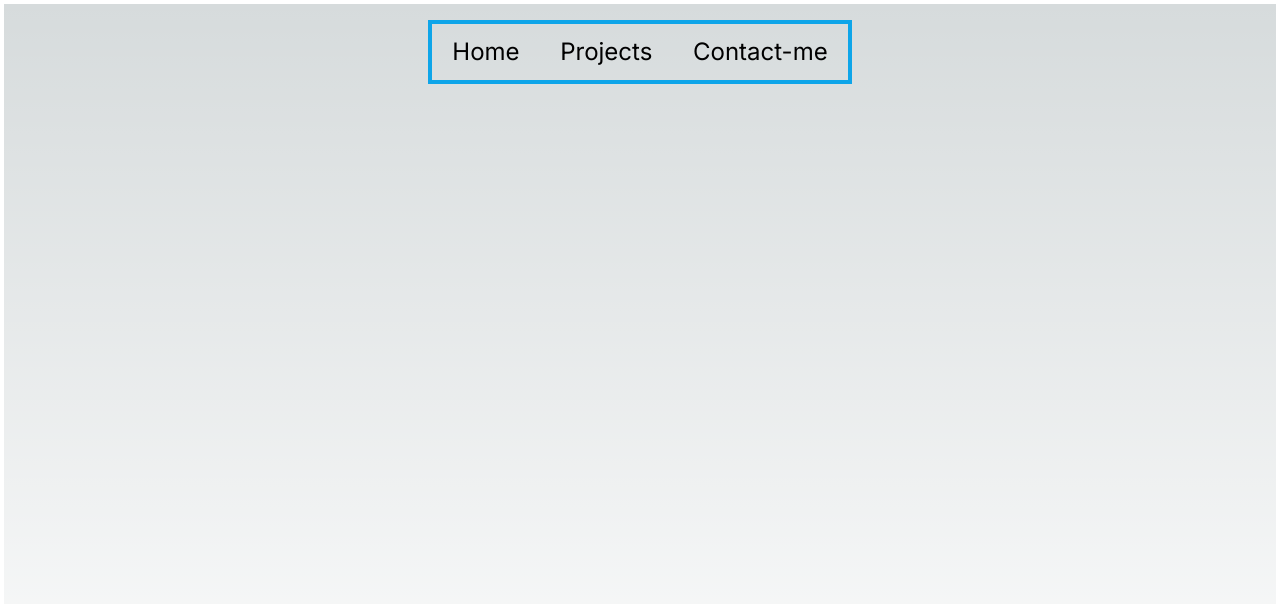
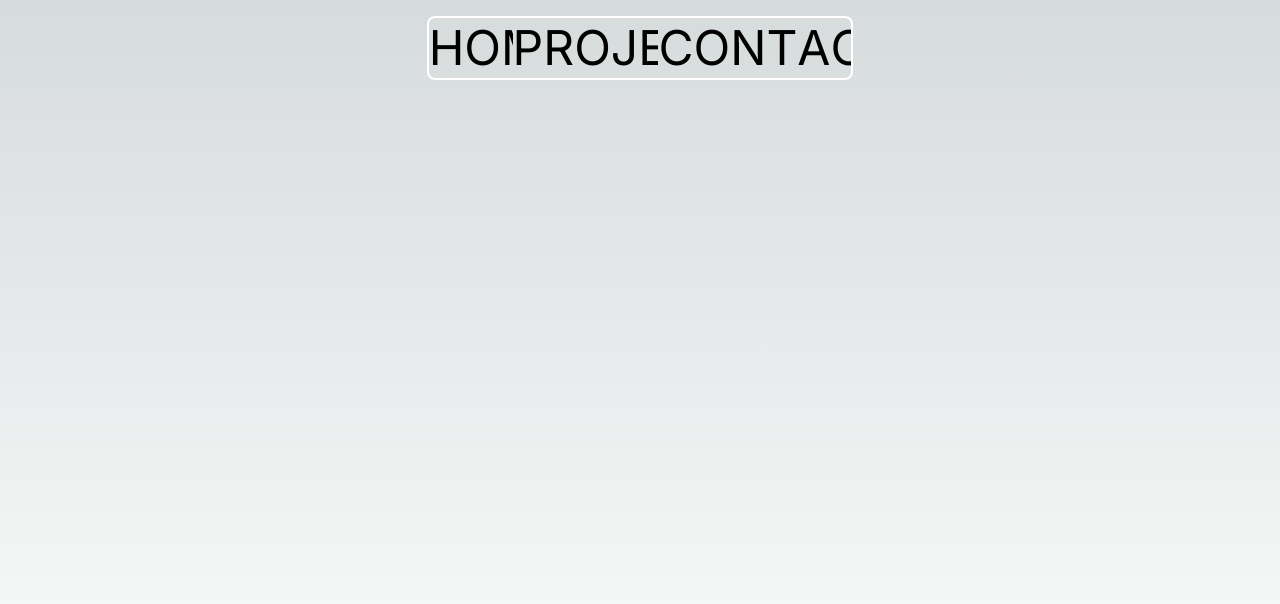
Before and after one commit to GabrielMunizz/porfolio2, a Next.js app: page / in a window 1280 px wide. Shown: the top 604 px of the page. Built offline with nearby package versions, Linux system fonts and the light colour scheme.

Commit message:
Feat: Cria NavBar animada

```diff
--- a/src/app/page.tsx
+++ b/src/app/page.tsx
@@ -2,7 +2,7 @@ import NavBar from "@/components/NavBar";
 
 export default function Home() {
   return (
-    <main className="relative flex flex-col flex-center items-center justify-start min-h-screen w-full border-4 border-white">
+    <main className="flex flex-col flex-center items-center justify-start min-h-screen w-full">
       <NavBar />
     </main>
   );
--- /dev/null
+++ b/src/components/FlipTab.tsx
@@ -0,0 +1,69 @@
+"use client";
+
+import { motion } from "framer-motion";
+
+type TabProps = {
+  children: string;
+};
+
+export default function FlipTab({ children }: TabProps) {
+  const variant1 = {
+    initial: { y: 0 },
+    hovered: { y: "-100%" },
+  };
+  const variant2 = {
+    initial: { y: "100%" },
+    hovered: { y: 0 },
+  };
+
+  const DURATION = 0.35;
+  const STAGGER = 0.03;
+  return (
+    <motion.li
+      initial="initial"
+      whileHover="hovered"
+      className="relative block overflow-hidden whitespace-nowrap uppercase sm:text-5xl md:text8xl lg:9xl hover:cursor-pointer"
+      style={{
+        lineHeight: 0.85,
+      }}
+    >
+      <div>
+        {children.split("").map((letter, i) => {
+          return (
+            <motion.span
+              transition={{
+                duration: DURATION,
+                delay: STAGGER * i,
+                ease: "easeInOut",
+              }}
+              className="inline-block"
+              variants={variant1}
+              key={i}
+            >
+              {letter}
+            </motion.span>
+          );
+        })}
+      </div>
+
+      <div className="absolute inset-0">
+        {children.split("").map((letter, i) => {
+          return (
+            <motion.span
+              transition={{
+                duration: DURATION,
+                delay: STAGGER * i,
+                ease: "easeInOut",
+              }}
+              className="inline-block text-purple-600"
+              variants={variant2}
+              key={i}
+            >
+              {letter}
+            </motion.span>
+          );
+        })}
+      </div>
+    </motion.li>
+  );
+}
--- a/src/components/NavBar.tsx
+++ b/src/components/NavBar.tsx
@@ -1,12 +1,12 @@
-import Tab from "./Tab";
+import FlipTab from "./FlipTab";
 
 export default function NavBar() {
   return (
-    <nav className="absolute flex justify-center items-center w-1/3 border-4 border-sky-500 mt-4 min-h-16">
+    <nav className="flex justify-center items-center w-1/3 border-2 border-white mt-4 min-h-16 rounded-lg">
       <ul className="flex flex-row justify-around min-w-full">
-        <Tab>Home</Tab>
-        <Tab>Projects</Tab>
-        <Tab>Contact-me</Tab>
+        <FlipTab>Home</FlipTab>
+        <FlipTab>Projects</FlipTab>
+        <FlipTab>Contact-me</FlipTab>
       </ul>
     </nav>
   );
--- a/src/components/Tab.tsx
+++ /dev/null
@@ -1,15 +0,0 @@
-"use client";
-import { ReactNode, useRef } from "react";
-
-type TabProps = {
-  children: ReactNode;
-};
-
-export default function Tab({ children }: TabProps) {
-  const ref = useRef<HTMLAnchorElement | null>(null);
-  return (
-    <li className="text-2xl hover:bg-purple-700 hover:cursor-pointer">
-      {children}
-    </li>
-  );
-}
```
